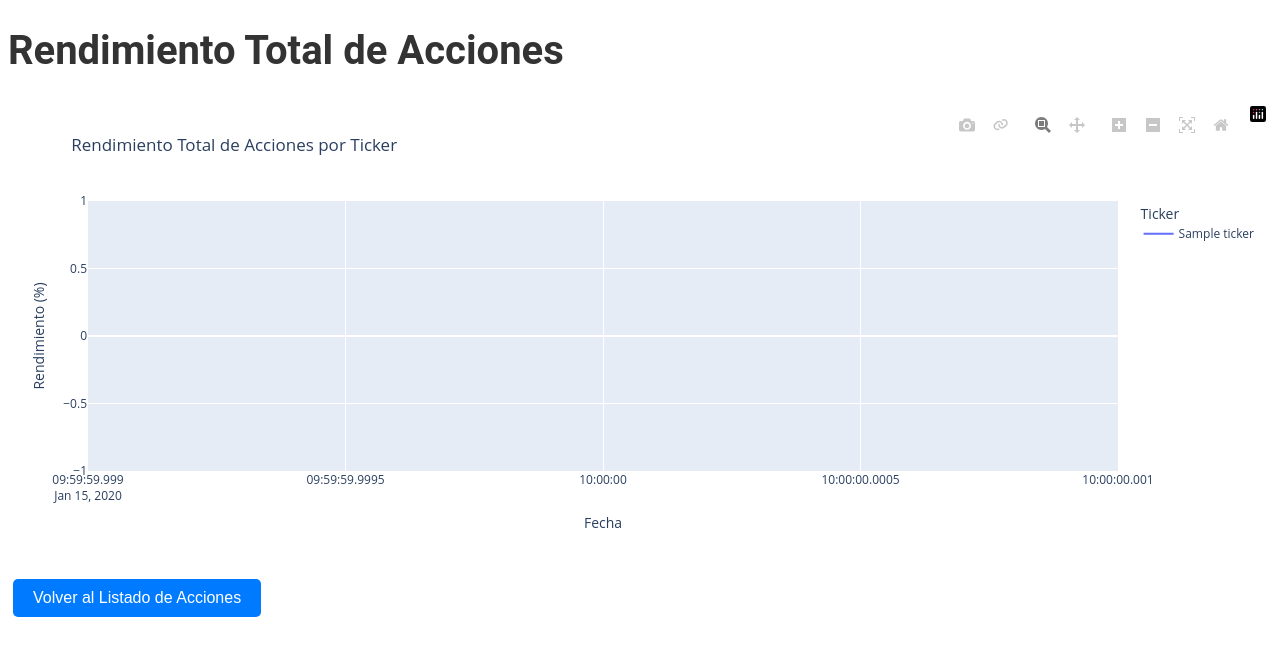
After one commit to h0kd/proyecto_inversiones, a Flask app: page /acciones_rendimiento in a window 1280 px wide. The commit adds this page. Shown: the top 656 px of the page. Run offline with Flask 3, Linux system fonts and the light colour scheme; the visitor is signed in with stand-in values (Sample User, id 1); a database or web service that is not in the repository returns one stand-in record (values such as "Sample title"); some libraries are stand-ins or nearby versions.

Commit message:
acciones con grafico

```diff
--- a/app.py
+++ b/app.py
@@ -448,7 +448,61 @@ def acciones():
     return render_template('acciones.html', acciones=acciones, sort_by=sort_by, order=order,
                            search_factura=search_factura, search_ticker=search_ticker)
 
+@app.route('/acciones_rendimiento', methods=['GET'])
+@login_required
+def acciones_rendimiento():
+    # Conectar a la base de datos
+    conn = get_db_connection()
+    cursor = conn.cursor()
 
+    # Consulta para obtener datos necesarios
+    cursor.execute("""
+        SELECT
+            f.Fecha,
+            f.NombreActivo AS Ticker,
+            f.PrecioUnitario AS Precio,
+            f.Tipo,
+            f.Cantidad
+        FROM Facturas f
+        WHERE f.Tipo IN ('Compra', 'Venta')
+        ORDER BY f.Fecha;
+    """)
+    datos = cursor.fetchall()
+    cursor.close()
+    conn.close()
+
+    # Imprimir datos para verificar
+    print("Datos recuperados:", datos)
+
+    # Preparar los datos para el gráfico
+    import pandas as pd
+    df = pd.DataFrame(datos, columns=['Fecha', 'Ticker', 'Precio', 'Tipo', 'Cantidad'])
+
+    # Calcular rendimientos
+    rendimientos = []
+    for ticker in df['Ticker'].unique():
+        df_ticker = df[df['Ticker'] == ticker].sort_values('Fecha')
+        precio_inicial = df_ticker.iloc[0]['Precio'] if not df_ticker.empty else 0
+        df_ticker['Rendimiento (%)'] = ((df_ticker['Precio'] - precio_inicial) / precio_inicial) * 100
+        rendimientos.append(df_ticker)
+
+    df_rendimientos = pd.concat(rendimientos)
+
+    # Crear gráfico con Plotly
+    import plotly.express as px
+    fig = px.line(
+        df_rendimientos,
+        x='Fecha',
+        y='Rendimiento (%)',
+        color='Ticker',
+        title='Rendimiento Total de Acciones por Ticker',
+        labels={'Rendimiento (%)': 'Rendimiento (%)', 'Fecha': 'Fecha'}
+    )
+
+    graph_html = pio.to_html(fig, full_html=False)
+
+    # Renderizar el gráfico en una nueva plantilla
+    return render_template('acciones_rendimiento.html', graph=graph_html)
 
 
 # Ejecutar la aplicación
--- a/templates/acciones.html
+++ b/templates/acciones.html
@@ -40,6 +40,10 @@
         <button type="submit">Buscar</button>
       </form>
     </div>
+
+    <a href="/acciones_rendimiento">
+      <button>Ver Gráfico de Rendimiento</button>
+    </a>
 
     <!-- Tabla de Acciones -->
     <table border="1" cellpadding="5" cellspacing="0">
--- /dev/null
+++ b/templates/acciones_rendimiento.html
@@ -0,0 +1,23 @@
+<!DOCTYPE html>
+<html lang="en">
+  <head>
+    <meta charset="UTF-8" />
+    <meta name="viewport" content="width=device-width, initial-scale=1.0" />
+    <title>Rendimiento de Acciones</title>
+    <link
+      rel="stylesheet"
+      href="{{ url_for('static', filename='css/styles.css') }}"
+    />
+  </head>
+  <body>
+    <h1>Rendimiento Total de Acciones</h1>
+    <div>{{ graph|safe }}</div>
+    <br />
+    <a href="/acciones">
+      <button>Volver al Listado de Acciones</button>
+    </a>
+    <!-- <a href="/">
+      <button>Volver al Inicio</button>
+    </a> -->
+  </body>
+</html>
```
